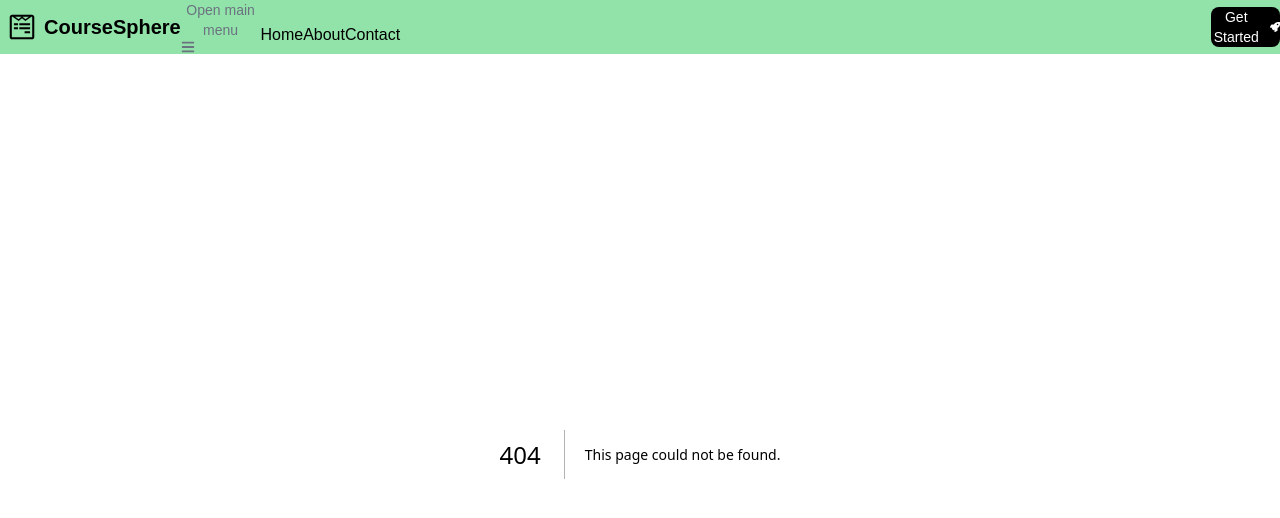
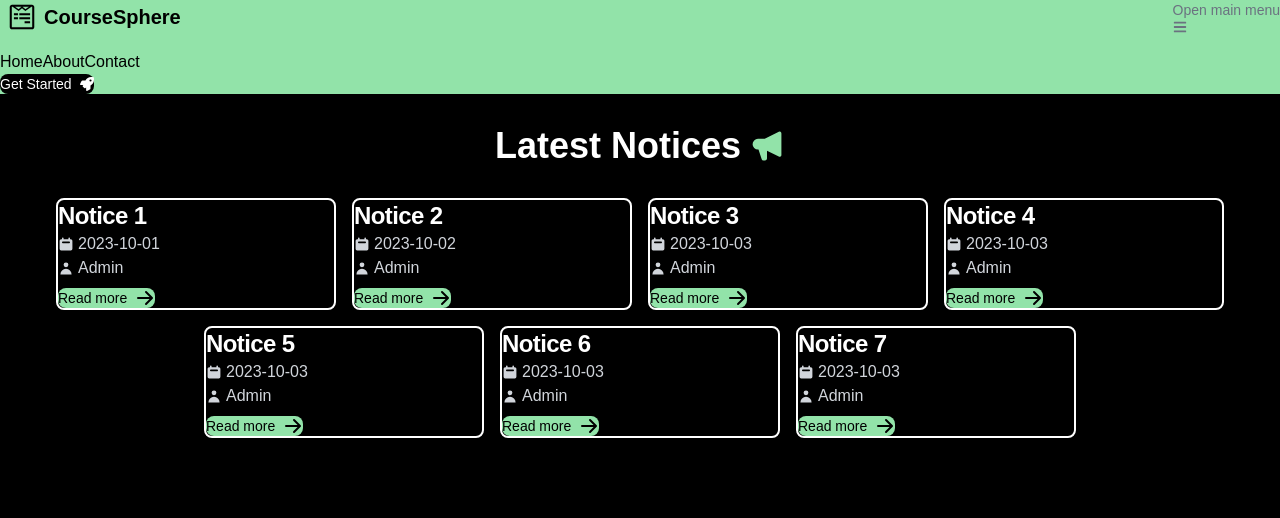
Before and after one commit to tajwone17/CourseSphere, a Next.js app: page /notice in a window 1280 px wide. Before the commit this address had no page. Shown: the top 518 px of the page. Built offline with nearby package versions, Linux system fonts and the light colour scheme.

Commit message:
Add notices page with dynamic notice cards and improved layout

```diff
--- /dev/null
+++ b/app/(pages)/notice/page.tsx
@@ -0,0 +1,113 @@
+"use client";
+import { Button, Card } from "flowbite-react";
+import Link from "next/link";
+import {
+  HiArrowRight,
+  HiCalendar,
+  HiUser,
+  HiSpeakerphone,
+} from "react-icons/hi";
+
+interface notices {
+  title: string;
+  date: string;
+  description: string;
+  createdBy: string;
+}
+
+const notices: notices[] = [
+  {
+    title: "Notice 1",
+    date: "2023-10-01",
+    description: "This is the description for Notice 1",
+    createdBy: "Admin",
+  },
+  {
+    title: "Notice 2",
+    date: "2023-10-02",
+    description: "This is the description for Notice 2",
+    createdBy: "Admin",
+  },
+  {
+    title: "Notice 3",
+    date: "2023-10-03",
+    description: "This is the description for Notice 3",
+    createdBy: "Admin",
+  },
+  {
+    title: "Notice 4",
+    date: "2023-10-03",
+    description: "This is the description for Notice 4",
+    createdBy: "Admin",
+  },
+  {
+    title: "Notice 5",
+    date: "2023-10-03",
+    description: "This is the description for Notice 5",
+    createdBy: "Admin",
+  },
+  {
+    title: "Notice 6",
+    date: "2023-10-03",
+    description: "This is the description for Notice 6",
+    createdBy: "Admin",
+  },
+  {
+    title: "Notice 7",
+    date: "2023-10-03",
+    description: "This is the description for Notice 7",
+    createdBy: "Admin",
+  },
+];
+
+export default function Component() {
+  return (
+    <div className="px-4 py-8">
+      {/* Headline */}
+      <h1 className="mb-8 flex items-center justify-center gap-2 text-center text-3xl text-4xl font-bold font-extrabold">
+        Latest Notices
+        <HiSpeakerphone className="text-4xl text-[#92e3a9]" />
+      </h1>
+
+      {/* Notice Cards */}
+      <div className="flex flex-wrap justify-center gap-x-4 gap-y-4">
+        {notices.map((notice: notices, index: number) => (
+          <Card
+            key={index}
+            style={{
+              backgroundColor: "#000000",
+              color: "#ffffff",
+              width: "280px",
+            }}
+            className="rounded-lg border-2 border-white"
+          >
+            <h5 className="text-2xl font-bold tracking-tight">
+              {notice.title}
+            </h5>
+
+            <p className="flex items-center gap-1 text-gray-300">
+              <HiCalendar /> {notice.date}
+            </p>
+
+            <p className="flex items-center gap-1 text-gray-300">
+              <HiUser /> {notice.createdBy}
+            </p>
+
+            <Link href={`/notice/${index}`} passHref>
+              <Button
+                className="mt-2"
+                style={{
+                  backgroundColor: "#92e3a9",
+                  color: "#000000",
+                }}
+              >
+                Read more
+                <HiArrowRight className="ml-2" size={20} />
+              </Button>
+            </Link>
+          </Card>
+        ))}
+      </div>
+    </div>
+  );
+}
--- a/app/page.tsx
+++ b/app/page.tsx
@@ -1,6 +1,7 @@
 "use client";
 
 import hero from "@/public/assets/hero.svg";
+
 import { Button } from "flowbite-react";
 import Image from "next/image";
 import Link from "next/link";
@@ -9,7 +10,13 @@ export default function Home() {
   return (
     <div className="flex min-h-screen flex-col-reverse items-center justify-between gap-10 overflow-hidden p-10 md:flex-row lg:p-24">
       <div className="flex w-full flex-col" data-aos="fade-right">
-        <h1 className="text-3xl font-extrabold">CourseSphere</h1>
+        <h1 className="text-3xl font-extrabold">CourseSphere </h1>
+
+        <br />
+        <h2 className="text-2xl font-bold">
+          ~ Where Learning Meets Simplicity
+        </h2>
+
         <p className="mt-4 text-lg font-normal">
           Lorem ipsum dolor sit amet consectetur adipisicing elit. Quod nostrum
           non delectus, ad quasi exercitationem assumenda nam excepturi alias
```
